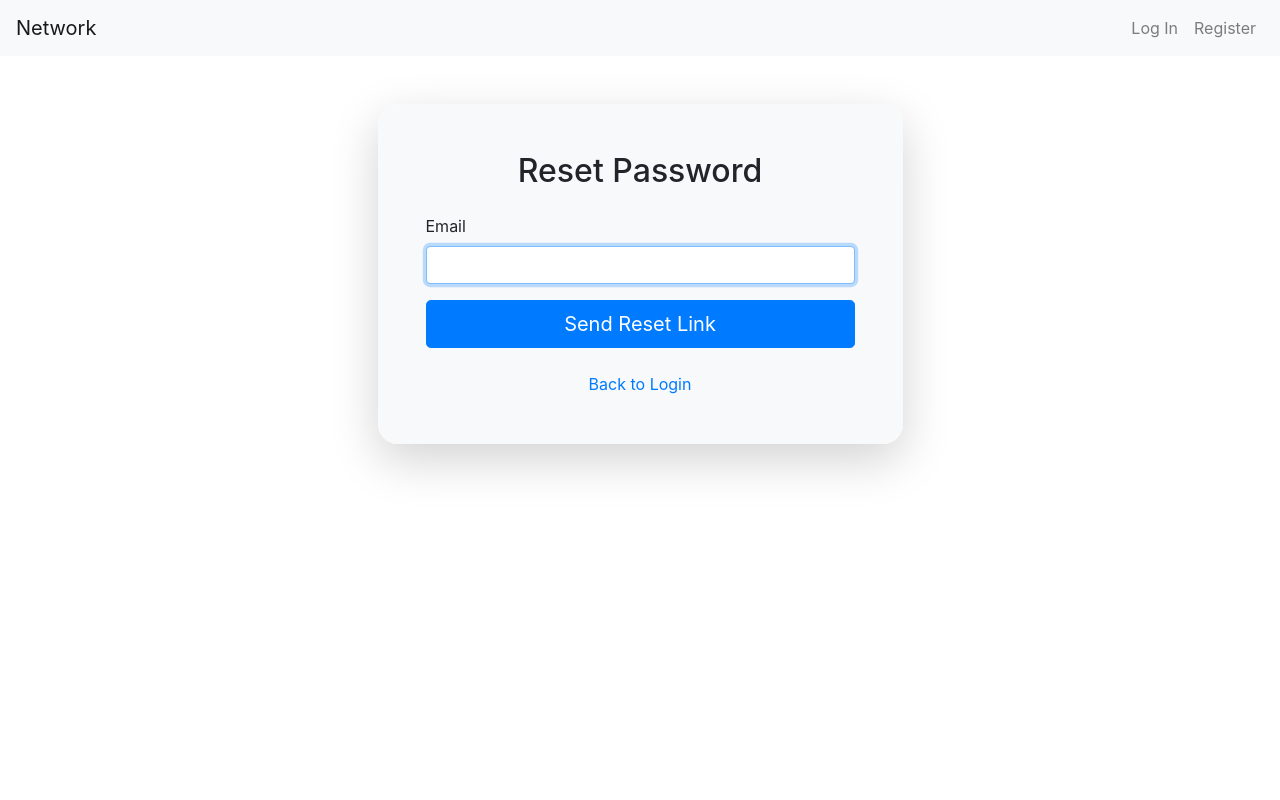
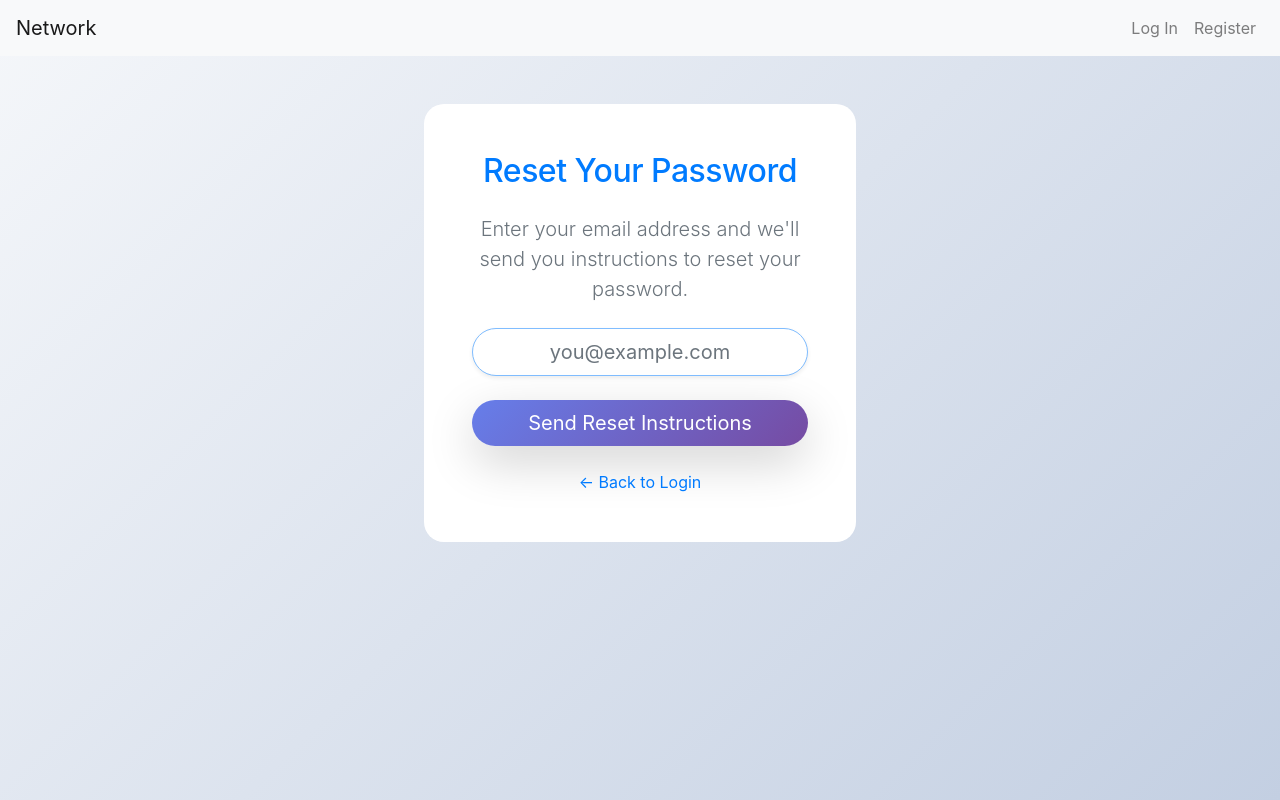
Before and after one commit to mahmudurrahman-beep/network, a Django app: page /password-reset/ in a window 1280 px wide. Run offline with Django 3.2, Linux system fonts and the light colour scheme; some libraries are stand-ins or nearby versions.

Commit message:
Update password_reset.html

```diff
--- a/network/templates/network/password_reset.html
+++ b/network/templates/network/password_reset.html
@@ -1,32 +1,74 @@
 {% extends "network/layout.html" %}
+{% load static %}
 
 {% block body %}
-<div class="container mt-5">
+<div class="container mt-5 mb-5">
     <div class="row justify-content-center">
-        <div class="col-md-6">
-            <div class="card shadow-lg border-0 rounded-4 overflow-hidden">
-                <div class="card-body p-5 bg-light">
-                    <h2 class="mb-4 text-center">Reset Password</h2>
+        <div class="col-md-6 col-lg-5">
+            <div class="card shadow-xl border-0 rounded-4 overflow-hidden bg-white/80"
+                 style="backdrop-filter: blur(12px); border: 1px solid rgba(255,255,255,0.25);">
+                <div class="card-body p-5 p-md-5 text-center">
+                    <h2 class="mb-4 fw-bold text-primary" style="letter-spacing: -0.5px;">
+                        Reset Your Password
+                    </h2>
 
-                    {% if message %}
-                        <div class="alert alert-info mt-3">{{ message }}</div>
+                    <p class="text-muted mb-4 lead fs-6">
+                        Enter your email address and we'll send you instructions to reset your password.
+                    </p>
+
+                    {% if form.errors or message %}
+                        <div class="alert alert-danger shadow-sm mb-4" role="alert">
+                            {% if message %}{{ message }}{% endif %}
+                            {% for field in form %}{% for error in field.errors %}{{ error }}{% endfor %}{% endfor %}
+                            {% if form.non_field_errors %}{{ form.non_field_errors }}{% endif %}
+                        </div>
                     {% endif %}
 
                     <form method="post">
                         {% csrf_token %}
-                        <div class="mb-3">
-                            <label for="email" class="form-label">Email</label>
-                            <input type="email" name="email" class="form-control" id="email" required autofocus>
+                        <div class="mb-4">
+                            <input type="email" name="email" class="form-control form-control-lg rounded-pill shadow-sm text-center"
+                                   placeholder="you@example.com" required autofocus>
                         </div>
-                        <button type="submit" class="btn btn-primary btn-lg btn-block">Send Reset Link</button>
+
+                        <button type="submit" class="btn btn-primary btn-lg w-100 rounded-pill fw-bold shadow-lg">
+                            Send Reset Instructions
+                        </button>
                     </form>
 
-                    <div class="mt-4 text-center">
-                        <a href="{% url 'login' %}">Back to Login</a>
+                    <div class="mt-4">
+                        <a href="{% url 'login' %}" class="text-primary fw-medium text-decoration-none">
+                            ← Back to Login
+                        </a>
                     </div>
                 </div>
             </div>
         </div>
     </div>
 </div>
+
+<style>
+    body {
+        background: linear-gradient(135deg, #f5f7fa 0%, #c3cfe2 100%);
+        min-height: 100vh;
+    }
+    .card {
+        transition: all 0.3s ease;
+    }
+    .card:hover {
+        transform: translateY(-8px);
+        box-shadow: 0 25px 70px rgba(102, 126, 234, 0.25) !important;
+    }
+    .btn-primary {
+        background: linear-gradient(135deg, #667eea 0%, #764ba2 100%);
+        border: none;
+    }
+    .btn-primary:hover {
+        transform: translateY(-2px);
+        box-shadow: 0 10px 30px rgba(102, 126, 234, 0.4);
+    }
+    @media (max-width: 576px) {
+        .card-body { padding: 2.5rem 1.5rem !important; }
+    }
+</style>
 {% endblock %}
```
